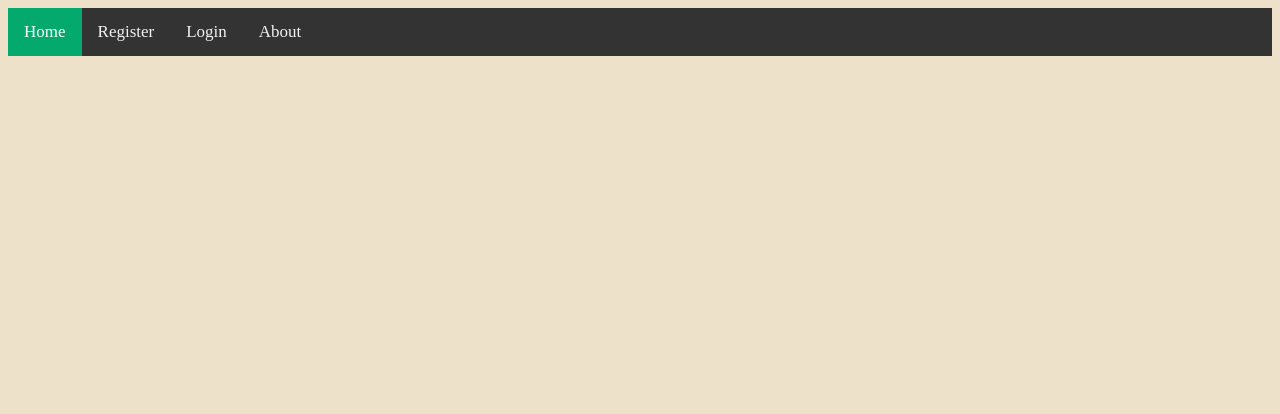
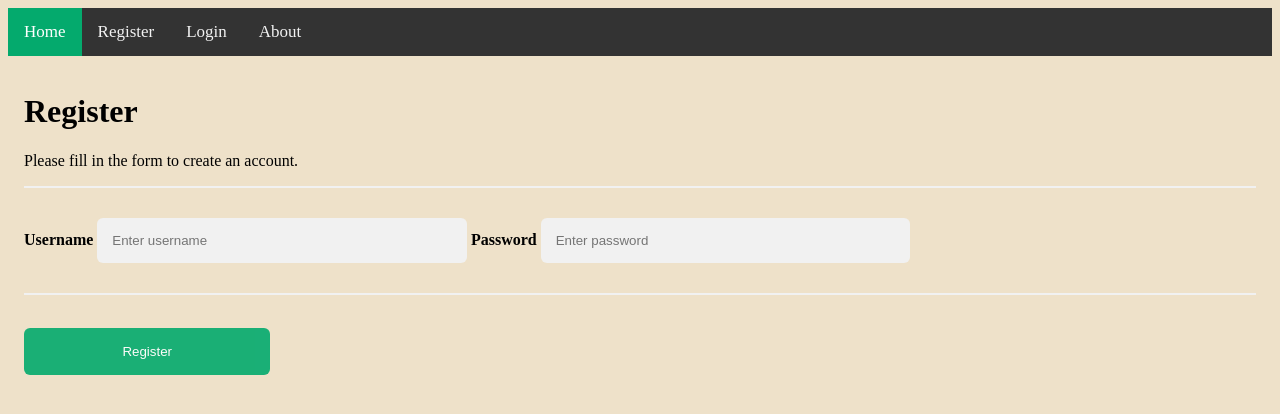
Before and after one commit to vladimarkova/Exercise10, a website: page public/index.html in a window 1280 px wide. Drawn offline with Linux system fonts and the light colour scheme.

Commit message:
nice beginning of a single page application

```diff
--- a/public/index.html
+++ b/public/index.html
@@ -7,17 +7,55 @@
 
     <title>Hello there!</title>
     <link rel="stylesheet" href="./css/styles.css" />
+    <script src="./scripts/client.js" defer async></script>
     <!-- <img src="./img/nice-puppy.jpg"> -->
   </head>
 
   <body>
-    <script src="./scripts/client.js" defer async></script>
-
     <div class="topnav">
       <a class="active" href="/">Home</a>
-      <a href="./register.html">Register</a>
+      <a id="register-link" href="./register.html">Register</a>
       <a href="./login.html">Login</a>
       <a href="./about.html">About</a>
+    </div>
+    <div id="root">
+      <template id="register-form-template">
+          <form id='register-form'>
+              <div class="container">
+              <h1>Register</h1>
+              <p>Please fill in the form to create an account.</p>
+              <hr>
+
+              <label for="username"><b>Username</b></label>
+              <input type="text" placeholder="Enter username" name="username" id="reg-username" required>
+
+              <label for="psw"><b>Password</b></label>
+              <input type="password" placeholder="Enter password" name="psw" id="reg-psw" required>
+
+              <hr>
+              <button id="register-btn" type="submit" class="registerbtn">Register</button>
+              </div>
+              <div id="response" class="response-text"></div>
+          </form>
+      </template>
+
+      <template id="login-form-template">
+        <form>
+            <div class="container">Register
+            <h1>Login</h1>
+            <hr>
+
+            <label for="username"><b>Username</b></label>
+            <input type="text" placeholder="Enter username" name="username" id="username" required>
+
+            <label for="psw"><b>Password</b></label>
+            <input type="password" placeholder="Enter password" name="psw" id="psw" required>
+
+            <hr>
+            <button type="submit" class="registerbtn">Register</button>
+            </div>
+        </form>
+      </template>
     </div>
 
   </body>
--- a/public/scripts/client.js
+++ b/public/scripts/client.js
@@ -1 +1,11 @@
-console.log('Hello!');
+(() => {
+    const root = document.getElementById('root');
+    const registerFormTemplate = document.getElementById('register-form-template');
+    const loginFormTemplate = document.getElementById('login-form-template');
+
+    console.log(root.firstElementChild);
+
+    root.firstElementChild?.remove();
+    const { content } = registerFormTemplate.cloneNode(true);
+    root.appendChild(content);
+})();
```
Also changed, not shown: public/login.html (indentation only).
